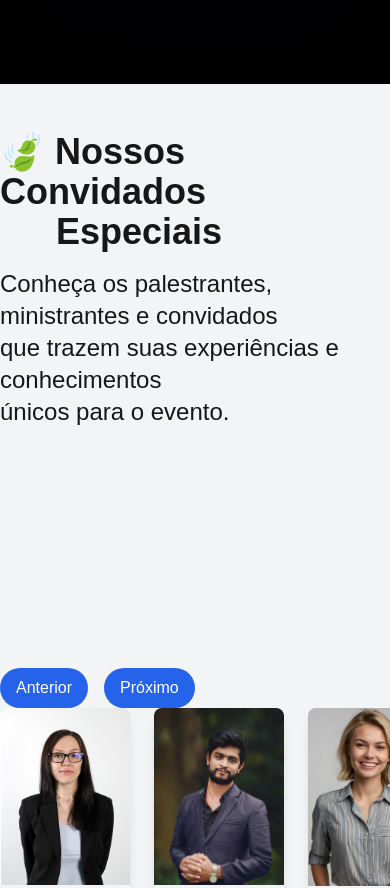
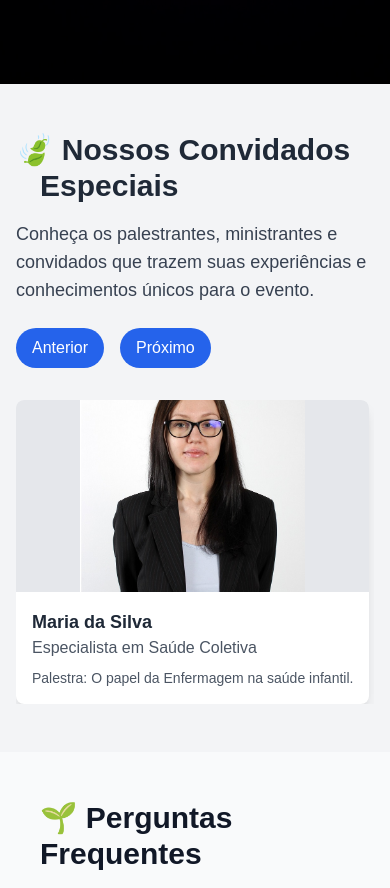
Before and after one commit to ludu25/example-landing-page-1, a Next.js app: page / in a window 390 px wide. Shown: the part 960-1848 px from the top of the page. Built offline with nearby package versions, Linux system fonts and the light colour scheme.

Commit message:
Update mobile options

```diff
--- a/src/components/Carousel.tsx
+++ b/src/components/Carousel.tsx
@@ -18,30 +18,33 @@ const Carousel: React.FC<CarouselProps> = ({ guests }) => {
   const [currentIndex, setCurrentIndex] = useState(0);
 
   const nextSlide = () => {
-    setCurrentIndex((prevIndex) => (prevIndex + 1) % guests.length);
+    setCurrentIndex((prevIndex) => {
+      const nextIndex = prevIndex + 1;
+      const totalItems = Math.ceil(guests.length / 2); // Para telas pequenas, estamos considerando 3 itens visíveis
+      return nextIndex >= totalItems ? 0 : nextIndex; // Volta para o início ao atingir o último item
+    });
   };
 
   const prevSlide = () => {
-    setCurrentIndex((prevIndex) => (prevIndex - 1 + guests.length) % guests.length);
+    setCurrentIndex((prevIndex) => {
+      const prevIndexVal = prevIndex - 1;
+      const totalItems = Math.ceil(guests.length / 2); // Mesmo cálculo para garantir que o índice não ultrapasse
+      return prevIndexVal < 0 ? totalItems - 1 : prevIndexVal; // Vai para o último item ao voltar
+    });
   };
 
   return (
     <section className="py-12 bg-gray-100" id="guests">
-      <div className="container mx-auto">
-        <div className="grid grid-cols-1 lg:grid-cols-3 gap-100">
+      <div className="container mx-auto px-4 sm:px-6 lg:px-8">
+        <div className="grid grid-cols-1 lg:grid-cols-3 gap-8">
+          {/* Informações sobre os convidados */}
           <div className="text-left lg:col-span-1">
-            <h2 className="text-4xl font-bold text-black-800">🍃 Nossos Convidados</h2>
-            <h2 className="text-4xl font-bold text-black-800 mb-4 ml-14">Especiais</h2>
-            <p className="text-2xl text-black-700">
-              Conheça os palestrantes, ministrantes e convidados
+            <h2 className="text-3xl sm:text-4xl font-bold text-gray-800">🍃 Nossos Convidados</h2>
+            <h2 className="text-3xl sm:text-4xl font-bold text-gray-800 mb-4 ml-6 sm:ml-14">Especiais</h2>
+            <p className="text-lg sm:text-xl text-gray-700">
+              Conheça os palestrantes, ministrantes e convidados que trazem suas experiências e conhecimentos únicos para o evento.
             </p>
-            <p className="text-2xl text-black-700">
-              que trazem suas experiências e conhecimentos
-            </p>
-            <p className="text-2xl text-black-700">
-              únicos para o evento.
-            </p>
-            <div className="mt-60 flex space-x-4">
+            <div className="mt-6 flex space-x-4">
               <button
                 onClick={prevSlide}
                 className="bg-blue-600 hover:bg-blue-700 text-white px-4 py-2 rounded-full"
@@ -56,30 +59,32 @@ const Carousel: React.FC<CarouselProps> = ({ guests }) => {
               </button>
             </div>
           </div>
+
+          {/* Carrossel de convidados */}
           <div className="lg:col-span-2">
             <div className="overflow-hidden scroll-smooth relative w-full">
               <div
-                className="flex transition-transform duration-500 gap-x-6"
-                style={{ transform: `translateX(-${currentIndex * 33.33}%)` }}
+                className="flex transition-transform duration-500 gap-6"
+                style={{ transform: `translateX(-${(currentIndex * (100 / 2))}%)` }}
               >
                 {guests.map((guest, index) => (
                   <div
                     key={index}
-                    className="flex-shrink-0 bg-blue rounded-lg shadow-lg overflow-hidden w-1/3"
+                    className="flex-shrink-0 bg-white rounded-lg shadow-lg overflow-hidden sm:w-40 lg:w-1/3"
                   >
-                    <div className="w-full h-100 bg-gray-200 overflow-hidden">
-                    <Image
-                      src={guest.image} // URL ou caminho da imagem
-                      alt={guest.name} // Texto alternativo para a imagem
-                      width={500} // Largura da imagem
-                      height={300} // Altura da imagem
-                      className="w-full h-full object-cover" // Classes do Tailwind CSS
-                    />
+                    <div className="w-full h-48 sm:h-64 bg-gray-200 overflow-hidden flex justify-center items-center">
+                      <Image
+                        src={guest.image}
+                        alt={guest.name}
+                        width={225}
+                        height={1000}
+                        className="object-fit"
+                      />
                     </div>
                     <div className="p-4">
-                      <h3 className="text-xl font-semibold text-gray-800">{guest.name}</h3>
-                      <span className="text-gray-600 mb-6">{guest.title}</span>
-                      <p className="text-gray-600">{guest.description}</p>
+                      <h3 className="text-lg sm:text-xl font-semibold text-gray-800">{guest.name}</h3>
+                      <span className="text-gray-600 block mb-2">{guest.title}</span>
+                      <p className="text-sm sm:text-base text-gray-600">{guest.description}</p>
                     </div>
                   </div>
                 ))}
--- a/src/components/Header.tsx
+++ b/src/components/Header.tsx
@@ -9,8 +9,8 @@ const Header = ({}: {}) => {
       <div className="container mx-auto flex justify-between items-center flex-col md:flex-row">
         {/* Logo and Navigation */}
         <div className="flex items-center justify-between w-full md:w-auto space-x-6 mb-4 md:mb-0">
-        <Link href="/">
-          <a className="text-2xl font-bold text-yellow-500 hover:text-yellow-400">SIEGEPAN</a>
+        <Link href="/" className="text-2xl font-bold text-yellow-500 hover:text-yellow-400">
+          SIEGEPAN
         </Link>
         </div>
 
--- a/src/pages/index.tsx
+++ b/src/pages/index.tsx
@@ -93,7 +93,7 @@ const HomePage = () => {
       {/* FAQ Section */}
       <section
         id="faq"
-        className="py-12 bg-gray-50 text-gray-900"
+        className="py-12 bg-gray-50 text-gray-900 mx-10"
       >
         <div className="max-w-7xl mx-auto">
           <h2 className="text-3xl font-bold mb-4">🌱 Perguntas Frequentes</h2>
```
